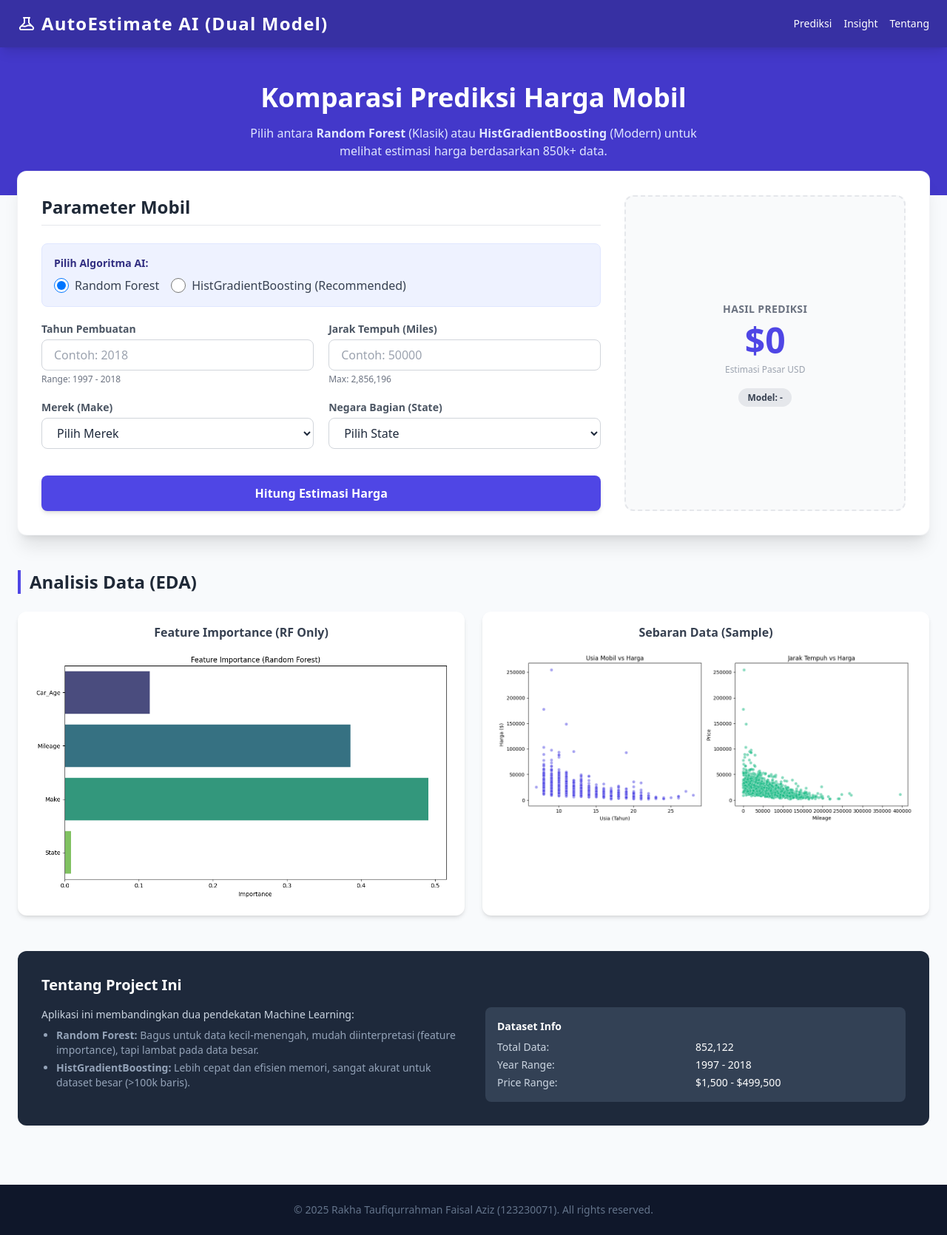
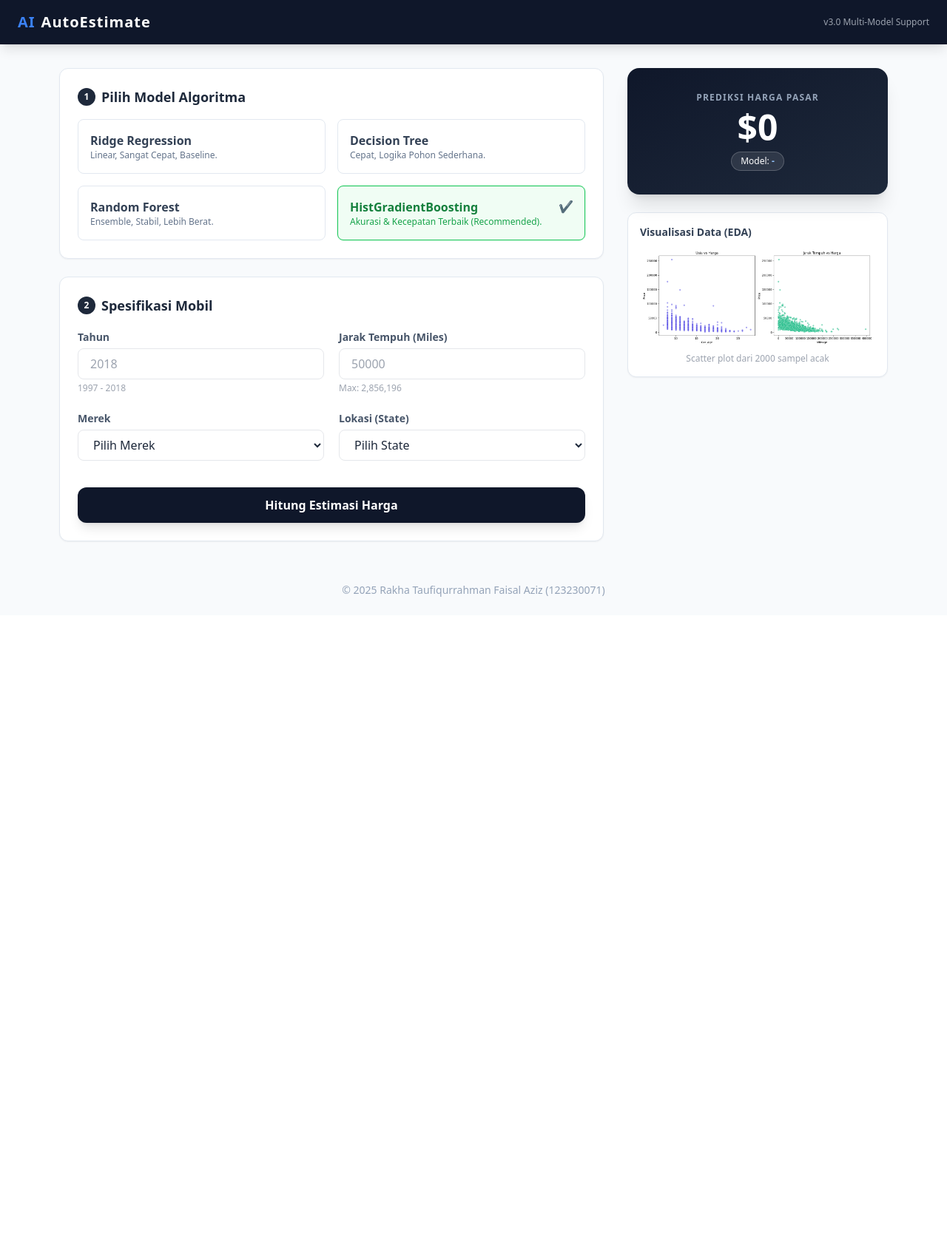
Before and after one commit to prettycoolflacko/Used_car_prediction-DS, a Flask app: page / in a window 1280 px wide. Shown: the whole page at 74% size. After the commit the page ends 807 px from the top, so only its background shows below. Run offline with Flask 3, Linux system fonts and the light colour scheme; data that the repository does not hold is empty; some libraries are stand-ins or nearby versions.

Commit message:
4 models with optimization

```diff
--- a/app.py
+++ b/app.py
@@ -3,10 +3,8 @@ from model import CarPricePredictor
 
 app = Flask(__name__)
 
-# Inisialisasi
 predictor = CarPricePredictor()
 try:
-    # Proses ini mungkin memakan waktu 10-20 detik karena melatih 2 model
     predictor.load_and_train('true_car_listings.csv')
 except Exception as e:
     print(f"Error loading model: {e}")
@@ -17,7 +15,6 @@ def index():
 
 @app.route('/api/config', methods=['GET'])
 def get_config():
-    """Kirim batas min/max ke UI"""
     return jsonify(predictor.limits)
 
 @app.route('/api/options', methods=['GET'])
@@ -30,22 +27,28 @@ def get_options():
 @app.route('/api/predict', methods=['POST'])
 def predict():
     data = request.json
+    model_type = data.get('model_type', 'hgb')
 
-    # Ambil tipe model dari request, default ke 'rf' jika kosong
-    model_selected = data.get('model_type', 'rf')
+    # Mapping nama model untuk ditampilkan di UI
+    model_names = {
+        'ridge': 'Ridge Regression (Linear)',
+        'dt': 'Decision Tree Regressor',
+        'rf': 'Random Forest Regressor',
+        'hgb': 'HistGradientBoosting (Best)'
+    }
 
     price = predictor.predict(
         data.get('year'),
         data.get('mileage'),
         data.get('make'),
         data.get('state'),
-        model_type=model_selected
+        model_type
     )
 
     return jsonify({
         'price': round(price, 2),
         'formatted': f"${price:,.2f}",
-        'used_model': 'Random Forest' if model_selected == 'rf' else 'HistGradientBoosting'
+        'model_used': model_names.get(model_type, 'Unknown Model')
     })
 
 if __name__ == '__main__':
--- a/templates/index.html
+++ b/templates/index.html
@@ -12,228 +12,191 @@
 </head>
 <body class="bg-slate-50 text-slate-800 font-sans">
 
-    <nav class="bg-indigo-800 text-white shadow-lg sticky top-0 z-50">
+    <nav class="bg-slate-900 text-white shadow-lg sticky top-0 z-50">
         <div class="container mx-auto px-6 py-4 flex justify-between items-center">
-            <h1 class="text-xl md:text-2xl font-bold tracking-wider flex items-center gap-2">
-                <svg class="w-6 h-6" fill="none" stroke="currentColor" viewBox="0 0 24 24"><path stroke-linecap="round" stroke-linejoin="round" stroke-width="2" d="M19.428 15.428a2 2 0 00-1.022-.547l-2.384-.477a6 6 0 00-3.86.517l-.318.158a6 6 0 01-3.86.517L6.05 15.21a2 2 0 00-1.806.547M8 4h8l-1 1v5.172a2 2 0 00.586 1.414l5 5c1.26 1.26.367 3.414-1.415 3.414H4.828c-1.782 0-2.674-2.154-1.414-3.414l5-5A2 2 0 009 10.172V5L8 4z"></path></svg>
-                AutoEstimate AI (Dual Model)
+            <h1 class="text-xl font-bold tracking-wider flex items-center gap-2">
+                <span class="text-blue-500">AI</span> AutoEstimate
             </h1>
-            <div class="hidden md:flex space-x-4 text-sm font-medium">
-                <a href="#predictor" class="hover:text-indigo-200 transition">Prediksi</a>
-                <a href="#insights" class="hover:text-indigo-200 transition">Insight</a>
-                <a href="#about" class="hover:text-indigo-200 transition">Tentang</a>
-            </div>
+            <div class="text-xs text-gray-400">v3.0 Multi-Model Support</div>
         </div>
     </nav>
 
-    <header class="bg-indigo-700 text-white py-12 text-center">
-        <h2 class="text-3xl md:text-4xl font-extrabold mb-4">Komparasi Prediksi Harga Mobil</h2>
-        <p class="text-indigo-100 max-w-2xl mx-auto px-4">
-            Pilih antara <strong>Random Forest</strong> (Klasik) atau <strong>HistGradientBoosting</strong> (Modern) untuk melihat estimasi harga berdasarkan 850k+ data.
-        </p>
-    </header>
+    <main class="container mx-auto px-4 py-8 max-w-6xl fade-in">
 
-    <main class="container mx-auto px-4 md:px-6 -mt-8 mb-20 relative z-10">
+        <div class="grid grid-cols-1 lg:grid-cols-3 gap-8">
 
-        <section id="predictor" class="bg-white rounded-xl shadow-xl p-6 md:p-8 mb-12 fade-in ring-1 ring-gray-100">
-            <div class="flex flex-col lg:flex-row gap-8">
-                <div class="w-full lg:w-2/3">
-                    <h3 class="text-2xl font-bold text-gray-800 mb-6 border-b pb-2">Parameter Mobil</h3>
-                    <form id="predictForm" class="grid grid-cols-1 md:grid-cols-2 gap-5">
+            <div class="lg:col-span-2 space-y-6">
 
-                        <div class="md:col-span-2 bg-indigo-50 p-4 rounded-lg border border-indigo-100">
-                            <label class="block text-sm font-bold text-indigo-900 mb-2">Pilih Algoritma AI:</label>
-                            <div class="flex gap-4">
-                                <label class="flex items-center space-x-2 cursor-pointer">
-                                    <input type="radio" name="model_type" value="rf" checked class="form-radio text-indigo-600 h-5 w-5">
-                                    <span class="text-gray-700 font-medium">Random Forest</span>
+                <div class="bg-white p-6 rounded-xl shadow-sm border border-slate-200">
+                    <h3 class="text-lg font-bold text-slate-800 mb-4 flex items-center gap-2">
+                        <span class="bg-slate-800 text-white w-6 h-6 rounded-full flex items-center justify-center text-xs">1</span>
+                        Pilih Model Algoritma
+                    </h3>
+
+                    <div class="grid grid-cols-1 md:grid-cols-2 gap-4">
+                        <label class="cursor-pointer relative">
+                            <input type="radio" name="model_type" value="ridge" class="peer sr-only">
+                            <div class="p-4 rounded-lg border border-slate-200 peer-checked:border-blue-500 peer-checked:bg-blue-50 hover:bg-slate-50 transition">
+                                <div class="font-bold text-slate-700">Ridge Regression</div>
+                                <div class="text-xs text-slate-500">Linear, Sangat Cepat, Baseline.</div>
+                            </div>
+                            <div class="absolute top-4 right-4 text-blue-500 opacity-0 peer-checked:opacity-100">✔</div>
                         </label>
-                                <label class="flex items-center space-x-2 cursor-pointer">
-                                    <input type="radio" name="model_type" value="gb" class="form-radio text-green-600 h-5 w-5">
-                                    <span class="text-gray-700 font-medium">HistGradientBoosting (Recommended)</span>
+
+                        <label class="cursor-pointer relative">
+                            <input type="radio" name="model_type" value="dt" class="peer sr-only">
+                            <div class="p-4 rounded-lg border border-slate-200 peer-checked:border-yellow-500 peer-checked:bg-yellow-50 hover:bg-slate-50 transition">
+                                <div class="font-bold text-slate-700">Decision Tree</div>
+                                <div class="text-xs text-slate-500">Cepat, Logika Pohon Sederhana.</div>
+                            </div>
+                            <div class="absolute top-4 right-4 text-yellow-500 opacity-0 peer-checked:opacity-100">✔</div>
+                        </label>
+
+                        <label class="cursor-pointer relative">
+                            <input type="radio" name="model_type" value="rf" class="peer sr-only">
+                            <div class="p-4 rounded-lg border border-slate-200 peer-checked:border-purple-500 peer-checked:bg-purple-50 hover:bg-slate-50 transition">
+                                <div class="font-bold text-slate-700">Random Forest</div>
+                                <div class="text-xs text-slate-500">Ensemble, Stabil, Lebih Berat.</div>
+                            </div>
+                            <div class="absolute top-4 right-4 text-purple-500 opacity-0 peer-checked:opacity-100">✔</div>
+                        </label>
+
+                        <label class="cursor-pointer relative">
+                            <input type="radio" name="model_type" value="hgb" class="peer sr-only" checked>
+                            <div class="p-4 rounded-lg border border-slate-200 peer-checked:border-green-500 peer-checked:bg-green-50 hover:bg-slate-50 transition ring-1 ring-green-100">
+                                <div class="font-bold text-green-700">HistGradientBoosting</div>
+                                <div class="text-xs text-green-600">Akurasi & Kecepatan Terbaik (Recommended).</div>
+                            </div>
+                            <div class="absolute top-4 right-4 text-green-500 opacity-0 peer-checked:opacity-100">✔</div>
                         </label>
                     </div>
                 </div>
 
+                <div class="bg-white p-6 rounded-xl shadow-sm border border-slate-200">
+                    <h3 class="text-lg font-bold text-slate-800 mb-4 flex items-center gap-2">
+                        <span class="bg-slate-800 text-white w-6 h-6 rounded-full flex items-center justify-center text-xs">2</span>
+                        Spesifikasi Mobil
+                    </h3>
+                    <form id="predictForm" class="grid grid-cols-1 md:grid-cols-2 gap-5">
                         <div>
-                            <label class="block text-sm font-semibold text-gray-600 mb-1">Tahun Pembuatan</label>
-                            <input type="number" id="year" required
-                                class="w-full px-4 py-2 border border-gray-300 rounded-lg focus:ring-2 focus:ring-indigo-500 outline-none" placeholder="Loading...">
-                            <p class="text-xs text-gray-500 mt-1" id="year-hint">Range: ...</p>
+                            <label class="text-sm font-semibold text-slate-600">Tahun</label>
+                            <input type="number" id="year" required class="w-full mt-1 px-4 py-2 border rounded-lg focus:ring-2 focus:ring-blue-500 outline-none">
+                            <p class="text-xs text-gray-400 mt-1" id="year-hint">Loading...</p>
                         </div>
-
                         <div>
-                            <label class="block text-sm font-semibold text-gray-600 mb-1">Jarak Tempuh (Miles)</label>
-                            <input type="number" id="mileage" required
-                                class="w-full px-4 py-2 border border-gray-300 rounded-lg focus:ring-2 focus:ring-indigo-500 outline-none" placeholder="Loading...">
-                            <p class="text-xs text-gray-500 mt-1" id="mileage-hint">Max: ...</p>
+                            <label class="text-sm font-semibold text-slate-600">Jarak Tempuh (Miles)</label>
+                            <input type="number" id="mileage" required class="w-full mt-1 px-4 py-2 border rounded-lg focus:ring-2 focus:ring-blue-500 outline-none">
+                            <p class="text-xs text-gray-400 mt-1" id="mileage-hint">Loading...</p>
                         </div>
-
                         <div>
-                            <label class="block text-sm font-semibold text-gray-600 mb-1">Merek (Make)</label>
-                            <select id="make" class="w-full px-4 py-2 border border-gray-300 rounded-lg focus:ring-2 focus:ring-indigo-500 bg-white">
-                                <option value="" disabled selected>Loading...</option>
-                            </select>
+                            <label class="text-sm font-semibold text-slate-600">Merek</label>
+                            <select id="make" class="w-full mt-1 px-4 py-2 border rounded-lg bg-white"><option>Loading...</option></select>
                         </div>
-
                         <div>
-                            <label class="block text-sm font-semibold text-gray-600 mb-1">Negara Bagian (State)</label>
-                            <select id="state" class="w-full px-4 py-2 border border-gray-300 rounded-lg focus:ring-2 focus:ring-indigo-500 bg-white">
-                                <option value="" disabled selected>Loading...</option>
-                            </select>
+                            <label class="text-sm font-semibold text-slate-600">Lokasi (State)</label>
+                            <select id="state" class="w-full mt-1 px-4 py-2 border rounded-lg bg-white"><option>Loading...</option></select>
                         </div>
 
                         <div class="md:col-span-2 mt-4">
-                            <button type="submit"
-                                class="w-full bg-indigo-600 hover:bg-indigo-700 text-white font-bold py-3 rounded-lg shadow-md transition transform hover:scale-[1.01]">
+                            <button type="submit" class="w-full bg-slate-900 hover:bg-blue-600 text-white font-bold py-3 rounded-xl transition duration-300 shadow-lg">
                                 Hitung Estimasi Harga
                             </button>
                         </div>
                     </form>
                 </div>
+            </div>
 
-                <div class="w-full lg:w-1/3 bg-gray-50 rounded-xl p-6 flex flex-col justify-center items-center text-center border-2 border-dashed border-gray-200">
-                    <h4 class="text-gray-500 font-semibold mb-2 uppercase text-sm tracking-wide">Hasil Prediksi</h4>
+            <div class="space-y-6">
+                <div class="bg-gradient-to-br from-slate-900 to-slate-800 text-white p-8 rounded-2xl shadow-xl text-center relative overflow-hidden">
+                    <div class="relative z-10">
+                        <p class="text-slate-400 text-xs uppercase tracking-widest font-semibold mb-2">Prediksi Harga Pasar</p>
 
-                    <div id="loading" class="hidden my-6">
-                        <svg class="animate-spin h-10 w-10 text-indigo-600 mx-auto" xmlns="http://www.w3.org/2000/svg" fill="none" viewBox="0 0 24 24">
-                            <circle class="opacity-25" cx="12" cy="12" r="10" stroke="currentColor" stroke-width="4"></circle>
-                            <path class="opacity-75" fill="currentColor" d="M4 12a8 8 0 018-8v8H4z"></path>
-                        </svg>
-                        <p class="text-xs text-indigo-600 mt-2">Computing...</p>
+                        <div id="loading" class="hidden py-8">
+                            <div class="animate-spin inline-block w-10 h-10 border-4 border-current border-t-transparent text-blue-400 rounded-full"></div>
                         </div>
 
                         <div id="resultContainer">
-                        <div id="resultValue" class="text-4xl md:text-5xl font-extrabold text-indigo-600 mb-2">
-                            $0
-                        </div>
-                        <p class="text-xs text-gray-400 mb-4">Estimasi Pasar USD</p>
-                        <span id="modelUsedBadge" class="bg-gray-200 text-gray-700 px-3 py-1 rounded-full text-xs font-bold">
-                            Model: -
-                        </span>
+                            <h2 id="resultValue" class="text-5xl font-black mb-2">$0</h2>
+                            <div class="inline-block bg-white/10 px-3 py-1 rounded-full text-xs backdrop-blur-sm border border-white/20">
+                                Model: <span id="modelUsedLabel" class="font-bold text-blue-300">-</span>
                             </div>
                         </div>
                     </div>
-        </section>
+                </div>
 
-        <section id="insights" class="mb-12">
-            <h3 class="text-2xl font-bold text-gray-800 mb-6 border-l-4 border-indigo-600 pl-3">Analisis Data (EDA)</h3>
-            <div class="grid grid-cols-1 md:grid-cols-2 gap-6">
-                <div class="bg-white p-4 rounded-xl shadow-md">
-                    <h4 class="font-semibold text-gray-700 mb-3 text-center">Feature Importance (RF Only)</h4>
-                    <img src="/static/feature_importance.png" alt="Feature Importance" class="w-full rounded-lg hover:opacity-90 transition">
-                </div>
-                <div class="bg-white p-4 rounded-xl shadow-md">
-                    <h4 class="font-semibold text-gray-700 mb-3 text-center">Sebaran Data (Sample)</h4>
-                    <img src="/static/eda_scatters.png" alt="Scatter Plots" class="w-full rounded-lg hover:opacity-90 transition">
-                </div>
-            </div>
-        </section>
-
-        <section id="about" class="bg-slate-800 text-slate-300 rounded-xl p-8">
-            <h3 class="text-xl font-bold text-white mb-4">Tentang Project Ini</h3>
-            <div class="grid md:grid-cols-2 gap-8">
-                <div>
-                    <p class="mb-2 text-sm">Aplikasi ini membandingkan dua pendekatan Machine Learning:</p>
-                    <ul class="list-disc ml-5 space-y-1 text-sm text-slate-400">
-                        <li><strong>Random Forest:</strong> Bagus untuk data kecil-menengah, mudah diinterpretasi (feature importance), tapi lambat pada data besar.</li>
-                        <li><strong>HistGradientBoosting:</strong> Lebih cepat dan efisien memori, sangat akurat untuk dataset besar (>100k baris).</li>
-                    </ul>
-                </div>
-                <div class="bg-slate-700 p-4 rounded-lg text-sm">
-                    <h4 class="text-white font-semibold mb-2">Dataset Info</h4>
-                    <div class="grid grid-cols-2 gap-y-1">
-                        <span>Total Data:</span> <span class="text-white">852,122</span>
-                        <span>Year Range:</span> <span class="text-white">1997 - 2018</span>
-                        <span>Price Range:</span> <span class="text-white">$1,500 - $499,500</span>
+                <div class="bg-white p-4 rounded-xl shadow-sm border border-slate-200">
+                    <h4 class="font-bold text-slate-700 mb-3 text-sm">Visualisasi Data (EDA)</h4>
+                    <img src="/static/eda_scatters.png" class="w-full rounded-lg hover:opacity-90 transition cursor-pointer">
+                    <p class="text-xs text-gray-400 mt-2 text-center">Scatter plot dari 2000 sampel acak</p>
                 </div>
             </div>
         </div>
-        </section>
-
     </main>
 
-    <footer class="bg-slate-900 text-slate-500 py-6 text-center text-sm">
-        <p>&copy; 2025 Rakha Taufiqurrahman Faisal Aziz (123230071). All rights reserved.</p>
+    <footer class="text-center py-6 text-slate-400 text-sm">
+        &copy; 2025 Rakha Taufiqurrahman Faisal Aziz (123230071)
     </footer>
 
     <script>
-        document.addEventListener('DOMContentLoaded', function() {
-            // 1. Fetch Config & Options
+        document.addEventListener('DOMContentLoaded', () => {
+            // Fetch Config & Options
             Promise.all([
-                fetch('/api/config').then(res => res.json()),
-                fetch('/api/options').then(res => res.json())
+                fetch('/api/config').then(r => r.json()),
+                fetch('/api/options').then(r => r.json())
             ]).then(([config, options]) => {
+                const yearIn = document.getElementById('year');
+                yearIn.min = config.year_min; yearIn.max = config.year_max;
+                yearIn.placeholder = config.year_max;
+                document.getElementById('year-hint').innerText = `${config.year_min} - ${config.year_max}`;
 
-                // Set Range Inputs
-                const yearInput = document.getElementById('year');
-                yearInput.min = config.year_min;
-                yearInput.max = config.year_max;
-                yearInput.placeholder = `Contoh: ${config.year_max}`;
-                document.getElementById('year-hint').textContent = `Range: ${config.year_min} - ${config.year_max}`;
+                const mileIn = document.getElementById('mileage');
+                mileIn.min = config.mileage_min; mileIn.max = config.mileage_max;
+                mileIn.placeholder = 50000;
+                document.getElementById('mileage-hint').innerText = `Max: ${config.mileage_max.toLocaleString()}`;
 
-                const mileageInput = document.getElementById('mileage');
-                mileageInput.min = config.mileage_min;
-                mileageInput.max = config.mileage_max;
-                mileageInput.placeholder = `Contoh: 50000`;
-                document.getElementById('mileage-hint').textContent = `Max: ${parseInt(config.mileage_max).toLocaleString()}`;
-
-                // Populate Selects
-                const makeSelect = document.getElementById('make');
-                const stateSelect = document.getElementById('state');
-
-                makeSelect.innerHTML = '<option value="" disabled selected>Pilih Merek</option>';
-                options.makes.forEach(m => makeSelect.add(new Option(m, m)));
-
-                stateSelect.innerHTML = '<option value="" disabled selected>Pilih State</option>';
-                options.states.forEach(s => stateSelect.add(new Option(s, s)));
+                const mk = document.getElementById('make'), st = document.getElementById('state');
+                mk.innerHTML = '<option value="" disabled selected>Pilih Merek</option>';
+                options.makes.forEach(m => mk.add(new Option(m, m)));
+                st.innerHTML = '<option value="" disabled selected>Pilih State</option>';
+                options.states.forEach(s => st.add(new Option(s, s)));
             });
 
-            // 2. Handle Submit
-            document.getElementById('predictForm').addEventListener('submit', function(e) {
+            document.getElementById('predictForm').addEventListener('submit', (e) => {
                 e.preventDefault();
+                const form = {
+                    year: document.getElementById('year').value,
+                    mileage: document.getElementById('mileage').value,
+                    make: document.getElementById('make').value,
+                    state: document.getElementById('state').value,
+                    model_type: document.querySelector('input[name="model_type"]:checked').value
+                };
 
-                const year = document.getElementById('year').value;
-                const mileage = document.getElementById('mileage').value;
-                const make = document.getElementById('make').value;
-                const state = document.getElementById('state').value;
-                const modelType = document.querySelector('input[name="model_type"]:checked').value;
+                if(!form.year || !form.mileage) return alert("Cek range input!");
+                if(!form.make || !form.state) return alert("Pilih Merek/State!");
 
-                const resultDiv = document.getElementById('resultValue');
-                const badgeDiv = document.getElementById('modelUsedBadge');
-                const loadingDiv = document.getElementById('loading');
-                const resultContainer = document.getElementById('resultContainer');
+                const resDiv = document.getElementById('resultValue');
+                const load = document.getElementById('loading');
+                const cont = document.getElementById('resultContainer');
 
-                if(!make || !state) { alert("Lengkapi data!"); return; }
-
-                // Loading State
-                resultContainer.classList.add('opacity-30');
-                loadingDiv.classList.remove('hidden');
+                cont.classList.add('opacity-0');
+                load.classList.remove('hidden');
 
                 fetch('/api/predict', {
                     method: 'POST',
-                    headers: { 'Content-Type': 'application/json' },
-                    body: JSON.stringify({ year, mileage, make, state, model_type: modelType })
+                    headers: {'Content-Type': 'application/json'},
+                    body: JSON.stringify(form)
                 })
-                .then(response => response.json())
+                .then(r => r.json())
                 .then(data => {
-                    loadingDiv.classList.add('hidden');
-                    resultContainer.classList.remove('opacity-30');
-
-                    resultDiv.textContent = data.formatted;
-                    badgeDiv.textContent = `Model: ${data.used_model}`;
-
-                    // Style badge color based on model
-                    if(modelType === 'rf') {
-                        badgeDiv.className = "bg-indigo-100 text-indigo-800 px-3 py-1 rounded-full text-xs font-bold";
-                    } else {
-                        badgeDiv.className = "bg-green-100 text-green-800 px-3 py-1 rounded-full text-xs font-bold";
-                    }
+                    load.classList.add('hidden');
+                    cont.classList.remove('opacity-0');
+                    resDiv.innerText = data.formatted;
+                    document.getElementById('modelUsedLabel').innerText = data.model_used;
                 })
                 .catch(err => {
-                    loadingDiv.classList.add('hidden');
-                    resultContainer.classList.remove('opacity-30');
-                    resultDiv.textContent = "Error";
+                    load.classList.add('hidden');
+                    cont.classList.remove('opacity-0');
+                    resDiv.innerText = "Error";
                 });
             });
         });
```
Also changed, not shown: model.py (+45 -48 lines), static/eda_scatters.png, static/feature_importance.png. Lines whose indentation alone changed are shown as unchanged.
